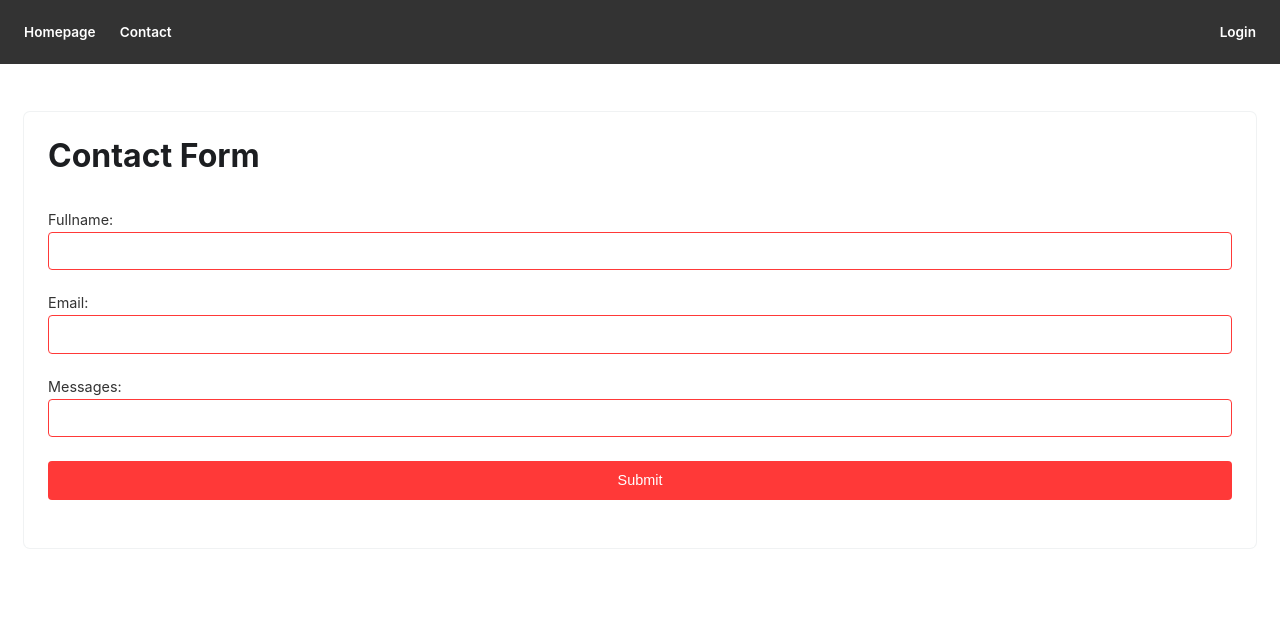
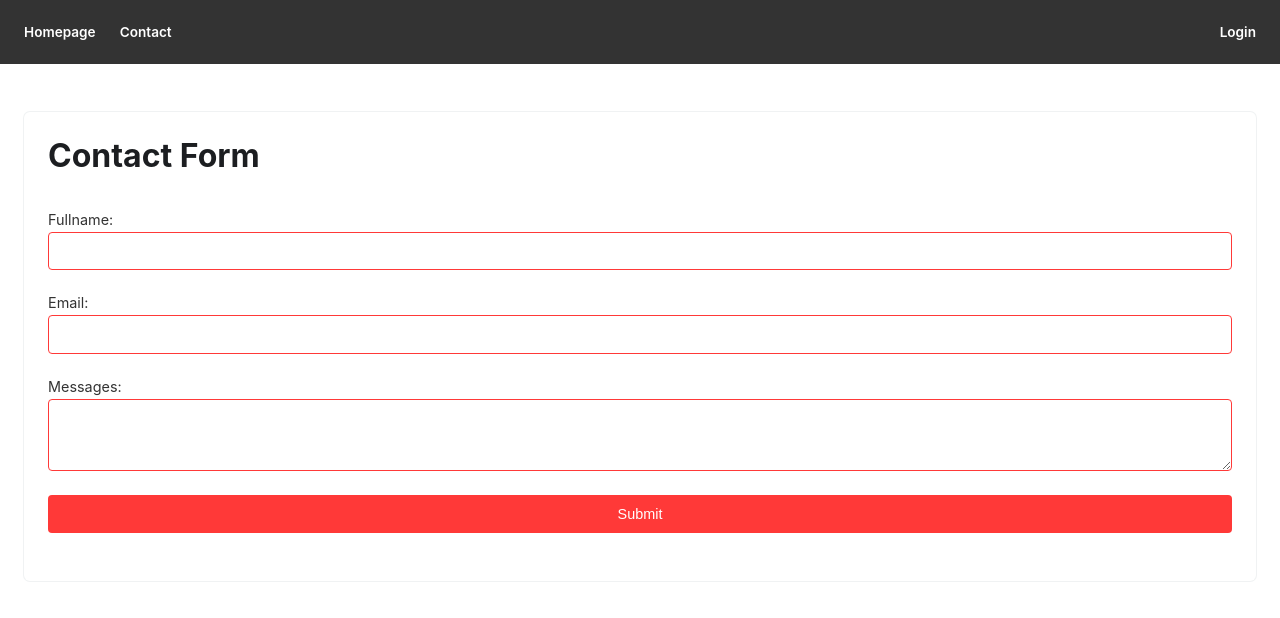
Before and after one commit to gucal/github-api-typescript, a Next.js app: page /contact in a window 1280 px wide. Shown: the top 618 px of the page. Built offline with nearby package versions, Linux system fonts and the light colour scheme.

Commit message:
contact form validation

```diff
--- a/components/UI/style.js
+++ b/components/UI/style.js
@@ -15,6 +15,17 @@ export const Input = styled.input`
   font-size: ${fonts.md};
   color: ${colors.primaryTextColor};
   padding: 0.2rem 0.6rem;
+`
+export const Textarea = styled.textarea`
+  font-family: unset;
+  resize: vertical;
+  width: ${({ block }) => block && '100%'};
+  outline: 0;
+  border: 1px solid ${colors.primary};
+  border-radius: 4px;
+  font-size: ${fonts.md};
+  color: ${colors.primaryTextColor};
+  padding: 0.6rem;
 `
 
 export const Button = styled.button`
--- a/pages/contact/index.tsx
+++ b/pages/contact/index.tsx
@@ -2,7 +2,7 @@ import type { NextPage } from 'next'
 import Head from 'next/head'
 import { useForm, SubmitHandler } from 'react-hook-form'
 
-import { Button, Container, Input, Title } from '../../components/UI/style'
+import { Button, Container, Input, Textarea, Title } from '../../components/UI/style'
 import Card from '../../components/Card'
 import { FormErrorLabel, FormItem, FormLabel } from '../../components/Form'
 
@@ -17,7 +17,7 @@ const Contact: NextPage = () => {
     register,
     handleSubmit,
     formState: { errors },
-  } = useForm<IFormInput>()
+  } = useForm<IFormInput>({ mode: 'onSubmit' })
 
   const onSubmit: SubmitHandler<IFormInput> = (data) => console.log(data)
 
@@ -28,21 +28,40 @@ const Contact: NextPage = () => {
       </Head>
       <Card space={3}>
         <Title>Contact Form</Title>
-        <form style={{ marginTop: 36 }} onSubmit={handleSubmit(onSubmit)}>
+
+        <form style={{ marginTop: 36, width: '100%' }} onSubmit={handleSubmit(onSubmit)}>
           <FormItem>
             <FormLabel>Fullname:</FormLabel>
-            <Input {...register('fullname', { required: true })} />
-            {errors.fullname && <FormErrorLabel>Username is required</FormErrorLabel>}
+            <Input
+              {...register('fullname', {
+                required: { value: true, message: 'Fullname is required!' },
+              })}
+            />
+            {errors.fullname && <FormErrorLabel>{errors.fullname.message}</FormErrorLabel>}
           </FormItem>
           <FormItem>
             <FormLabel>Email:</FormLabel>
-            <Input {...register('email', { required: true })} />
-            {errors.email && <FormErrorLabel>Email is required</FormErrorLabel>}
+            <Input
+              {...register('email', {
+                required: { value: true, message: 'Email is required!' },
+                pattern: {
+                  value: /^[A-Z0-9._%+-]+@[A-Z0-9.-]+\.[A-Z]{2,}$/i,
+                  message: 'Invalid email address!',
+                },
+              })}
+            />
+            {errors.email && <FormErrorLabel>{errors.email.message}</FormErrorLabel>}
           </FormItem>
           <FormItem>
             <FormLabel>Messages:</FormLabel>
-            <Input {...register('message', { required: true })} type="textarea" />
-            {errors.message && <FormErrorLabel>Message is required</FormErrorLabel>}
+            <Textarea
+              rows="3"
+              {...register('message', {
+                required: { value: true, message: 'Fullname is required!' },
+              })}
+              type="textarea"
+            />
+            {errors.message && <FormErrorLabel>{errors.message.message}</FormErrorLabel>}
           </FormItem>
           <FormItem>
             <Button type="submit" block>
```
